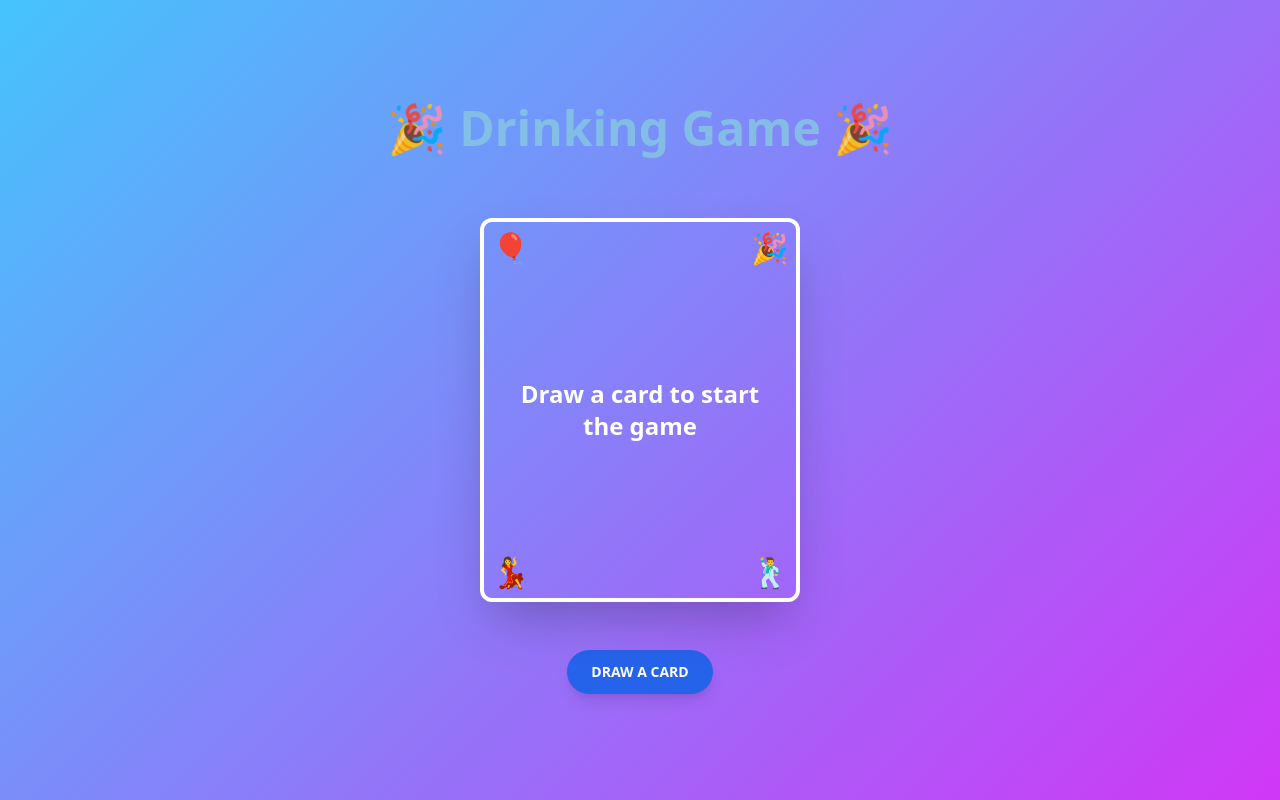
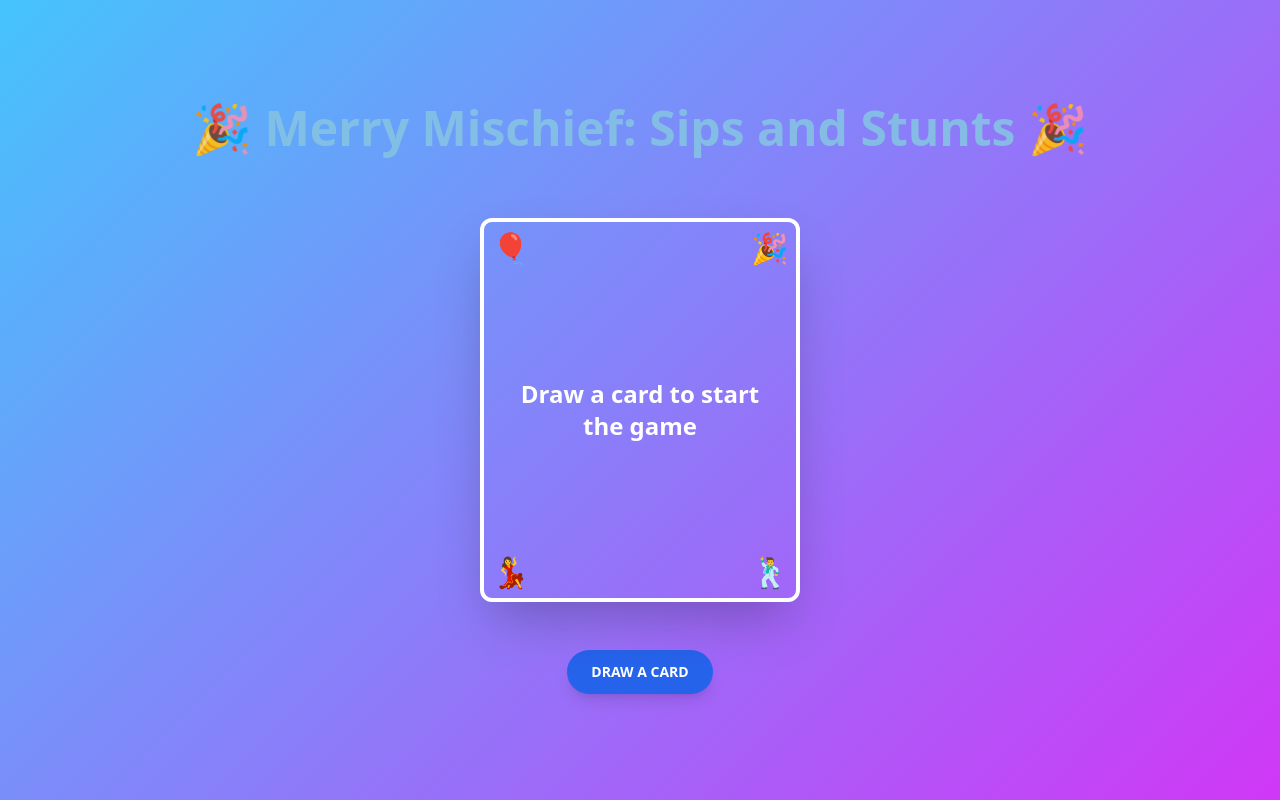
Before and after one commit to rahulragidev/drinking-card-game, a Next.js app: page /components/Card in a window 1280 px wide. Built offline with nearby package versions, Linux system fonts and the light colour scheme.

Commit message:
title name change

```diff
--- a/pages/components/Card.js
+++ b/pages/components/Card.js
@@ -88,7 +88,7 @@ function Card() {
           repeatType: "reverse",
         }}
       >
-        🎉 Drinking Game 🎉
+        🎉 Merry Mischief: Sips and Stunts 🎉
       </motion.h2>
 
       <motion.div
```
